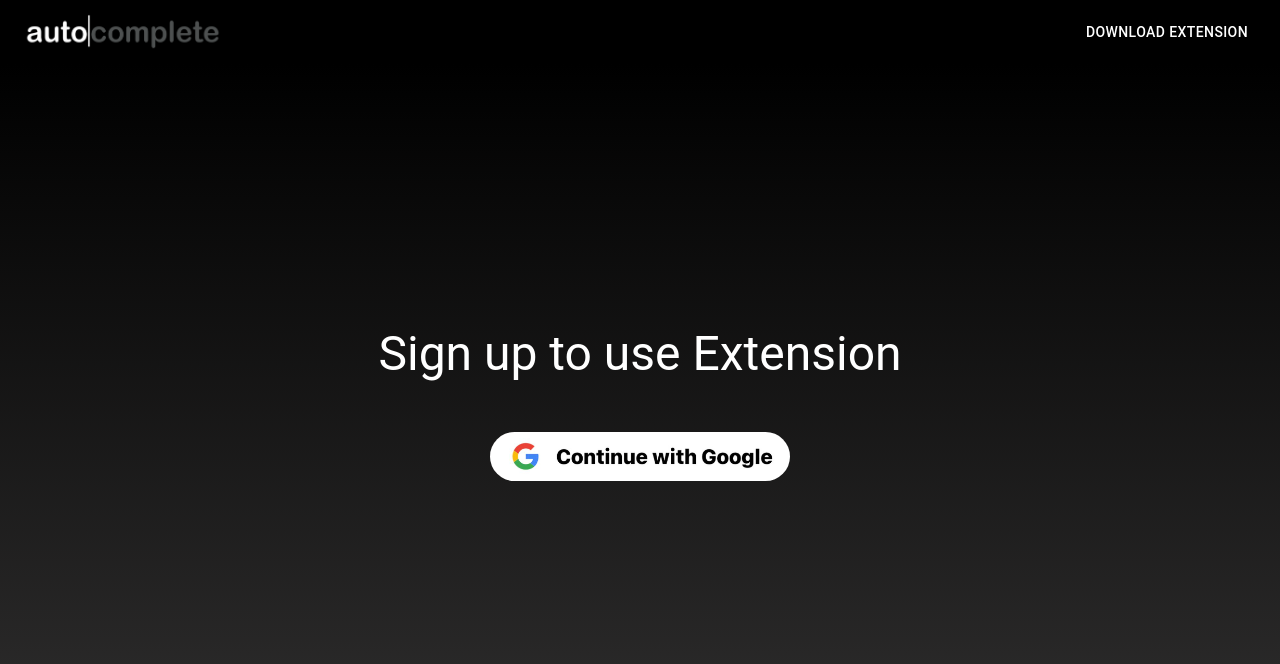
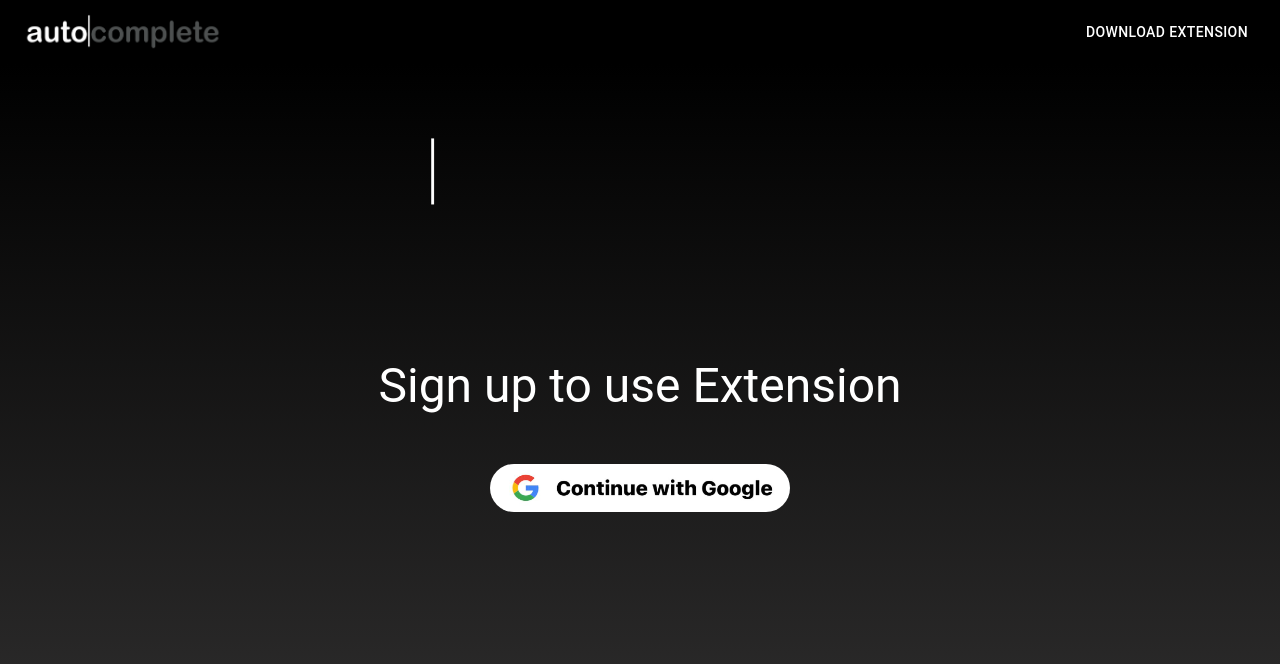
Before and after one commit to haseab/autocomplete-frontend, a Next.js app: page /setup in a window 1280 px wide. Shown: the top 664 px of the page. Built offline with nearby package versions, Linux system fonts and the light colour scheme; no server answers; a web font is replaced by a local one.

Commit message:
fix setup page logo

```diff
--- a/pages/setup.js
+++ b/pages/setup.js
@@ -43,19 +43,31 @@ export default function Setup() {
             flexGrow: 1,
           }}
         >
-          <Grid>
+          <Grid item>
+            <img
+              src="official-transparent-autocomplete-gif.gif"
+              style={{
+                display: "block",
+                width: "50%",
+                marginLeft: "auto",
+                marginRight: "auto",
+                marginTop: "-7%",
+              }}
+            ></img>
+          </Grid>
+          <Grid item>
             <Typography
               variant="h3"
               className="type"
               sx={{
-                paddingTop: "50%",
+                // marginTop: "-15%",
                 paddingBottom: "50px",
               }}
             >
               Sign up to use Extension
             </Typography>
           </Grid>
-          <Grid>
+          <Grid item>
             <button className="image-button" onClick={googleLogin}>
               <img src="/sign-in-with-google.png" width="300px"></img>
             </button>
```
Also changed, not shown: public/official-transparent-autocomplete-gif.gif (added).
